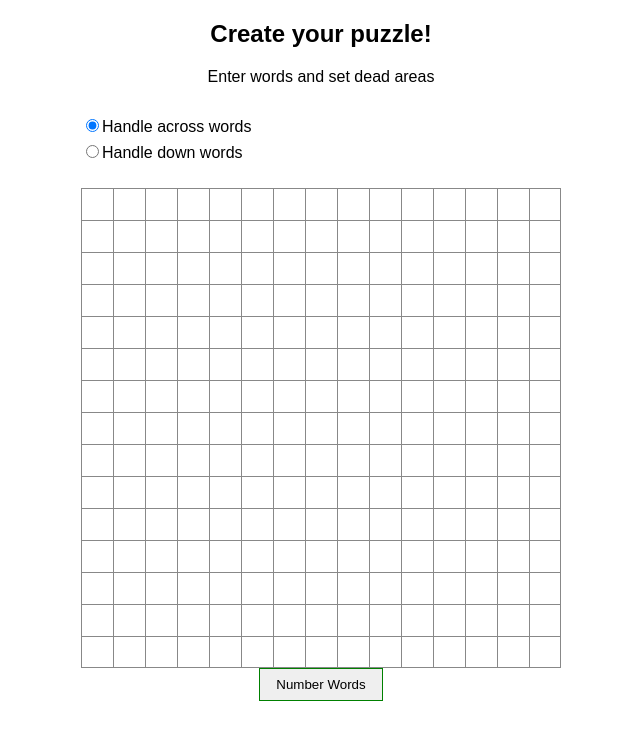
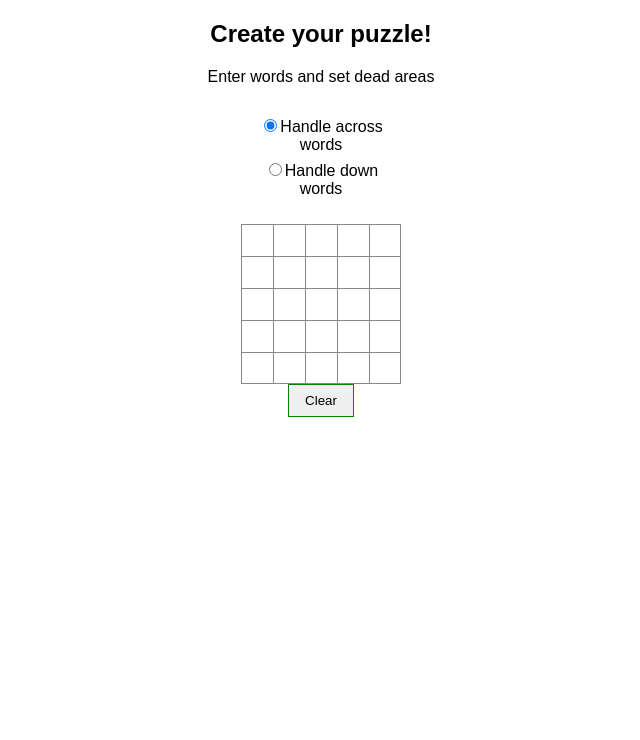
Before and after one commit to akiryk/crossword, a React (Create React App) app: page / in a window 1280 px wide. Shown: the top 740 px of the page, without its empty margins (319-959 px from the left). Built offline with nearby package versions, Linux system fonts and the light colour scheme.

Commit message:
make puzzle only 5 wide

```diff
--- a/src/App.css
+++ b/src/App.css
@@ -9,7 +9,7 @@
   --highlight: rgb(255, 234, 217);
   --darkHighlight: rgb(73, 73, 73);
   --cellSize: 32px;
-  --gridSize: 15;
+  --gridSize: 5;
 }
 
 .Wrapper {
@@ -56,11 +56,11 @@
   color: var(--darkHighlight);
 }
 
-.cell:nth-child(15n) {
+.cell:nth-child(5n) {
   border-right-width: 1px;
 }
 
-.cell:nth-last-child(-n + 15) {
+.cell:nth-last-child(-n + 5) {
   border-bottom-width: 1px;
 }
 
--- a/src/components/Crossword.js
+++ b/src/components/Crossword.js
@@ -8,23 +8,22 @@ import {
   GO_LEFT_TO_RIGHT,
   GO_BOTTOM_TO_TOP,
   GO_RIGHT_TO_LEFT,
+  SPAN,
 } from "../utils/constants";
 
-const SPAN = 15;
+// function getNextColumnOrRowUp(current) {
+//   if (current > 0) {
+//     return current - 1;
+//   }
+//   return SPAN - 1;
+// }
 
-function getNextColumnOrRowUp(current) {
-  if (current > 0) {
-    return current - 1;
-  }
-  return SPAN - 1;
-}
-
-function getNextColumnOrRowDown(current) {
-  if (current < SPAN - 1) {
-    return current + 1;
-  }
-  return 0;
-}
+// function getNextColumnOrRowDown(current) {
+//   if (current < SPAN - 1) {
+//     return current + 1;
+//   }
+//   return 0;
+// }
 
 function getCellBelow({ currentRow, currentColumn }) {
   let newRow = currentRow;
@@ -122,9 +121,9 @@ export default function CrosswordContainer({ mode, phase }) {
     setCellWithFocus(nextCell);
   }
 
-  const handleNumberingCells = () => {
-    console.log(`grid`, grid);
-  };
+  function handleClearPuzzle() {
+    // TODO
+  }
 
   // when a cell is clicked in PATTERN mode, toggle it on or off
   // by using the Cell class method.
@@ -141,6 +140,7 @@ export default function CrosswordContainer({ mode, phase }) {
       mode={mode}
       phase={phase}
       onClick={handleClick}
+      onClearPuzzle={handleClearPuzzle}
     />
   );
 }
@@ -152,7 +152,7 @@ function Crossword({
   goToNextCell,
   gotoPreviousCell,
   cellWithFocus,
-  handleNumberingCells,
+  onClearPuzzle,
   onClick,
 }) {
   return (
@@ -185,7 +185,7 @@ function Crossword({
               });
             })}
           </div>
-          <Button onClick={handleNumberingCells}>Number Words</Button>
+          <Button onClick={onClearPuzzle}>Clear</Button>
         </div>
       ) : null}
     </>
--- a/src/components/Grid.js
+++ b/src/components/Grid.js
@@ -1,3 +1,4 @@
+import { SPAN } from "../utils/constants";
 class Cell {
   constructor({ x, y, top, bottom, isActive = true }) {
     this.x = x;
@@ -27,7 +28,7 @@ class Cell {
 }
 
 export default class Grid {
-  constructor({ crossSpan = 15, downSpan = 15 } = {}) {
+  constructor({ crossSpan = SPAN, downSpan = SPAN } = {}) {
     this.crossSpan = crossSpan;
     this.downSpan = downSpan;
     this.cells = [];
--- a/src/utils/constants.js
+++ b/src/utils/constants.js
@@ -18,3 +18,4 @@ export const PHASE_DESCRIPTIONS = {
   [ANSWER_PHASE]: "Enter words and set dead areas",
   [HINT_PHASE]: "Enter for each of your answers",
 };
+export const SPAN = 5;
```
